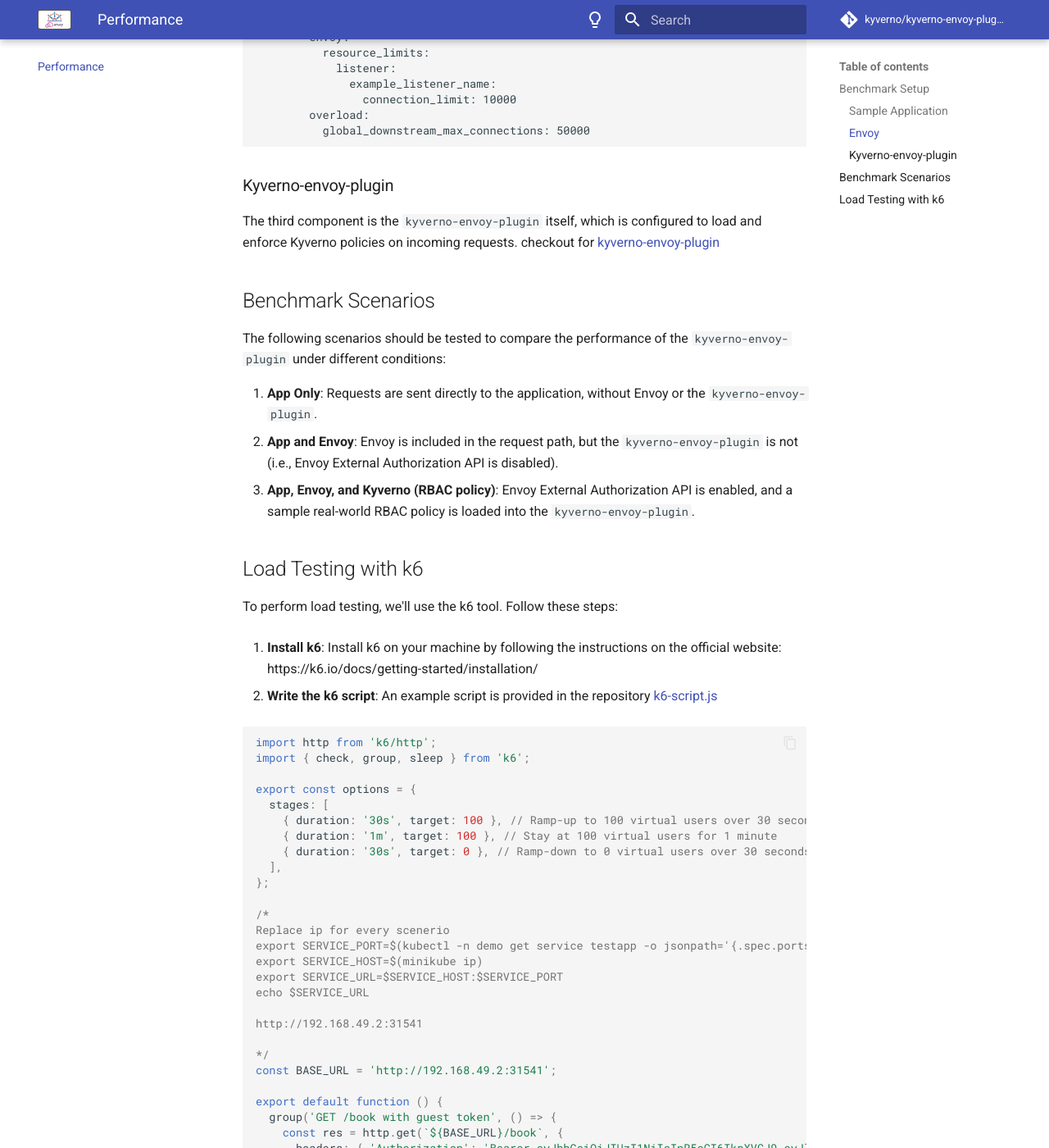
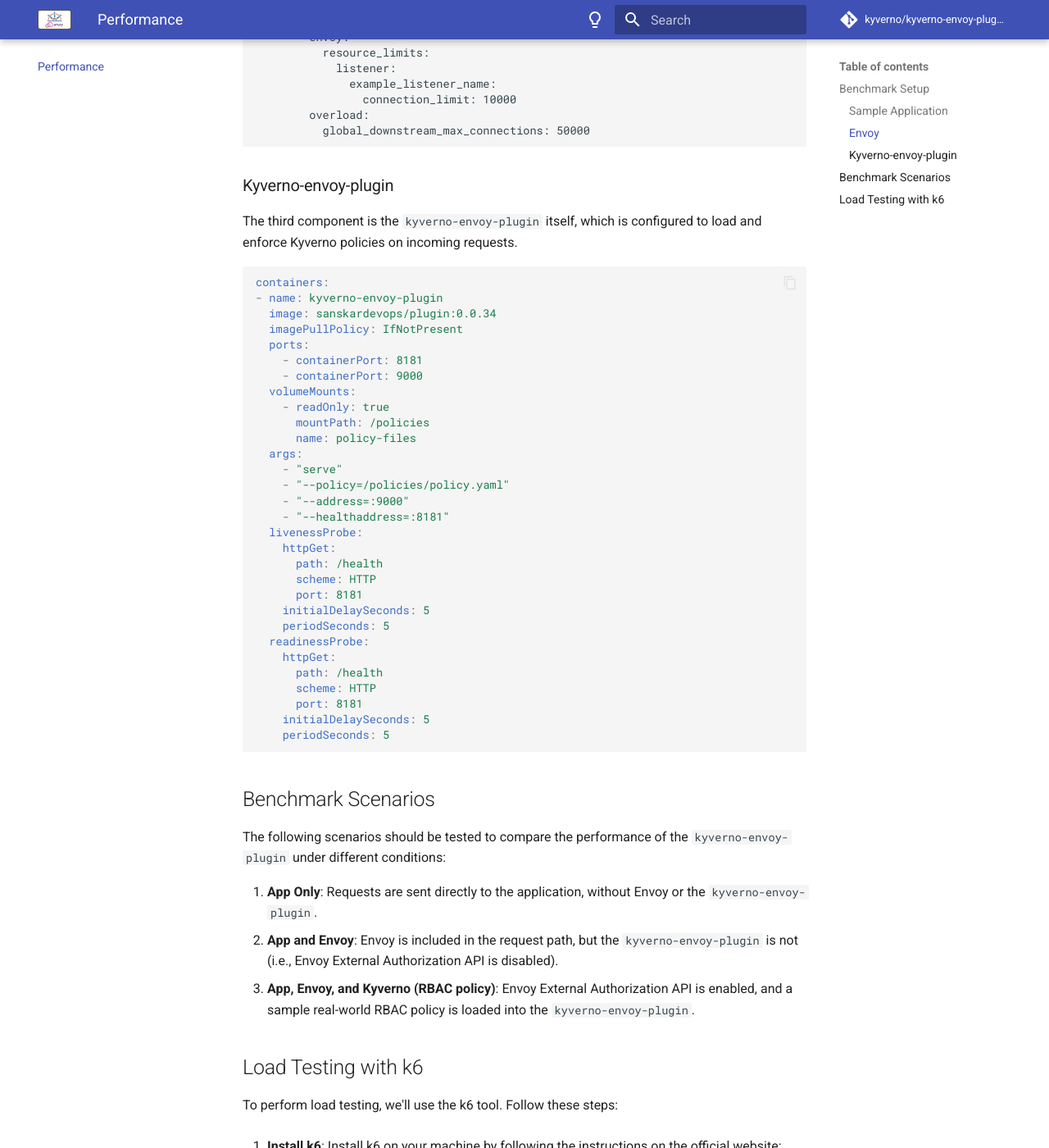
Before and after one commit to kyverno/kyverno-envoy-plugin, an MkDocs documentation site: the page built from website/docs/performance.md, in a window 1280 px wide and 1400 px high, scrolled down 1984 px. Shown: the whole window at 82% size. Built offline with MkDocs 1.6.1 and Material for MkDocs 9.7.7, drawn with Linux system fonts in a browser that asks for light colours; comment, search, counter and statistics services are not loaded; the version menu is left out; some of the changed text lies outside the part shown.

Commit message:
docs: fixed some website docs errors
Signed-off-by: Sanskarzz <sanskar.gur@gmail.com>

````diff
--- a/website/docs/performance.md
+++ b/website/docs/performance.md
@@ -91,7 +91,40 @@
 
 ### Kyverno-envoy-plugin
 
-The third component is the `kyverno-envoy-plugin` itself, which is configured to load and enforce Kyverno policies on incoming requests. checkout for [kyverno-envoy-plugin](././manifest/app-envoy-plugin.yaml)
+The third component is the `kyverno-envoy-plugin` itself, which is configured to load and enforce Kyverno policies on incoming requests.
+
+```yaml
+containers:
+- name: kyverno-envoy-plugin
+  image: sanskardevops/plugin:0.0.34
+  imagePullPolicy: IfNotPresent
+  ports:
+    - containerPort: 8181
+    - containerPort: 9000
+  volumeMounts:
+    - readOnly: true
+      mountPath: /policies
+      name: policy-files
+  args:
+    - "serve"
+    - "--policy=/policies/policy.yaml"
+    - "--address=:9000"
+    - "--healthaddress=:8181"
+  livenessProbe:
+    httpGet:
+      path: /health
+      scheme: HTTP
+      port: 8181
+    initialDelaySeconds: 5
+    periodSeconds: 5
+  readinessProbe:
+    httpGet:
+      path: /health
+      scheme: HTTP
+      port: 8181
+    initialDelaySeconds: 5
+    periodSeconds: 5
+```
 
 ## Benchmark Scenarios
 
@@ -107,7 +140,7 @@
 
 1. **Install k6**: Install k6 on your machine by following the instructions on the official website: https://k6.io/docs/getting-started/installation/
 
-2. **Write the k6 script**:  An example script is provided in the repository [k6-script.js](k6-script.js)
+2. **Write the k6 script**:  Below is the example k6 script.
 
 ```js
 import http from 'k6/http';
--- a/website/mkdocs.yaml
+++ b/website/mkdocs.yaml
@@ -4,7 +4,7 @@
 - Home: index.md
 - Documentation:
   - intro.md
-  - quickstart.md
+  - quick-start.md
   - Writing policies:
     - policies/policies.md
     - policies/asserts.md
````
Also changed, not shown: website/docs/jp.md (added, +15 -0 lines), website/docs/jp/functions.md (added, +107 -0 lines), website/docs/quick-start.md (+1 -1 lines), website/docs/tutorials/istio.md (+1 -1 lines), website/docs/tutorials/mtls-istio.md (+8 -5 lines), 1 other file.
